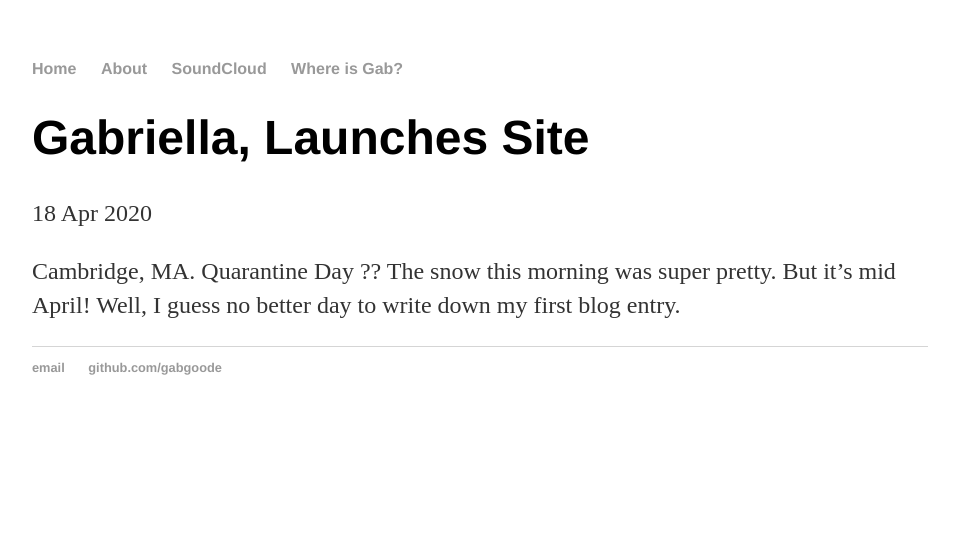
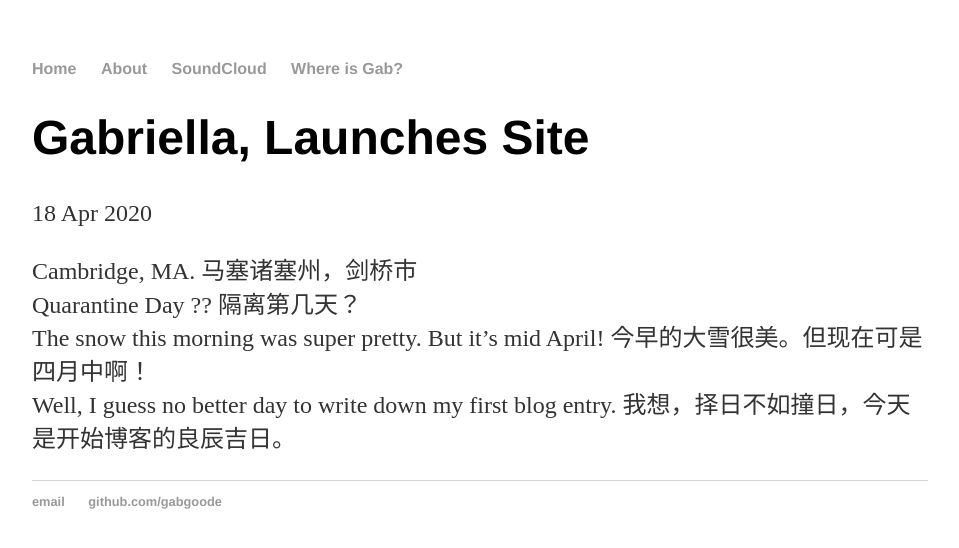
Before and after one commit to gabgoode/gabgoode.github.io, a Jekyll site: the page built from _posts/2020-04-18-site-launched.md, in a window 1280 px wide. Shown: the top 548 px of the page, without its empty margins (160-1119 px from the left). Built offline with Jekyll 4.4.1, drawn with Linux system fonts in a browser that asks for light colours.

Commit message:
Update 2020-04-18-site-launched.md

```diff
--- a/_posts/2020-04-18-site-launched.md
+++ b/_posts/2020-04-18-site-launched.md
@@ -4,7 +4,7 @@ title: "Gabriella, Launches Site"
 date: 2020-04-18
 ---
 
-Cambridge, MA.
-Quarantine Day ??
-The snow this morning was super pretty. But it's mid April!
-Well, I guess no better day to write down my first blog entry.
+Cambridge, MA. 马塞诸塞州，剑桥市<br/>
+Quarantine Day ?? 隔离第几天？<br/>
+The snow this morning was super pretty. But it's mid April! 今早的大雪很美。但现在可是四月中啊！<br/>
+Well, I guess no better day to write down my first blog entry. 我想，择日不如撞日，今天是开始博客的良辰吉日。<br/>
```
